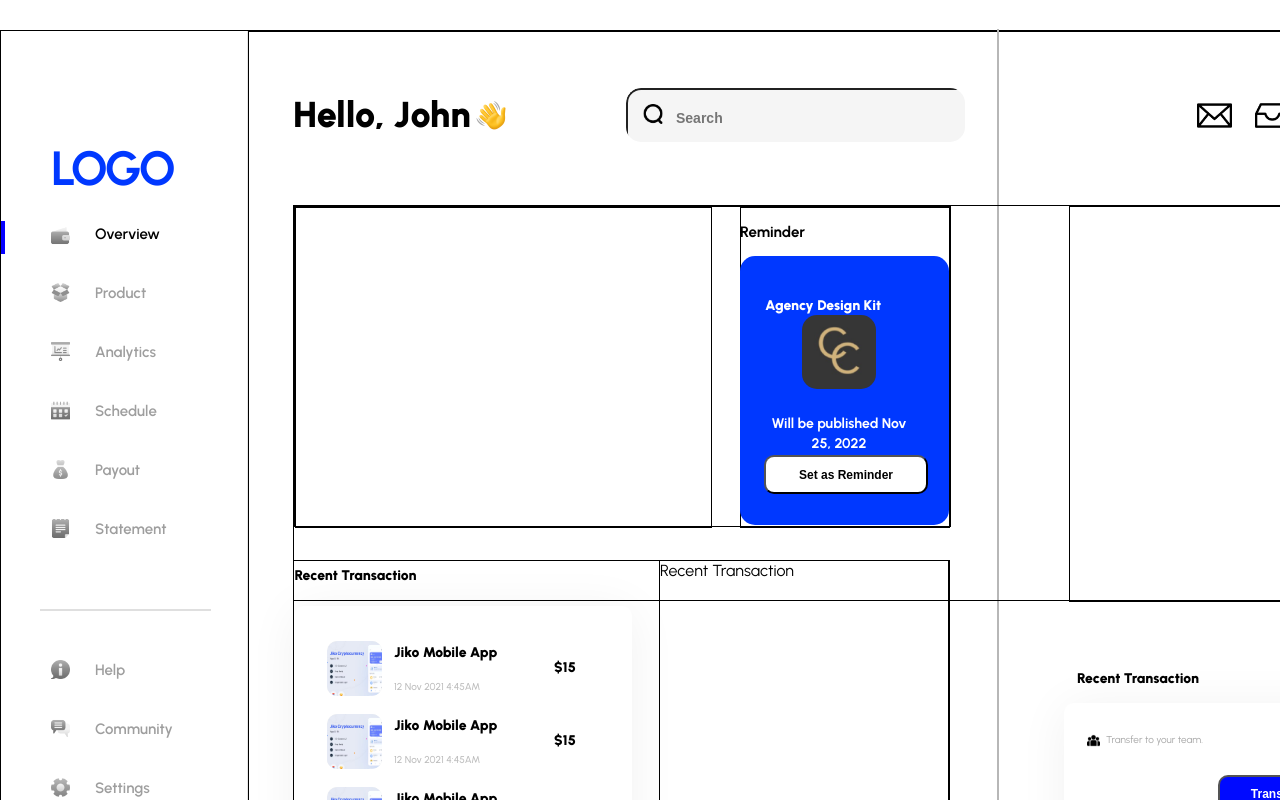
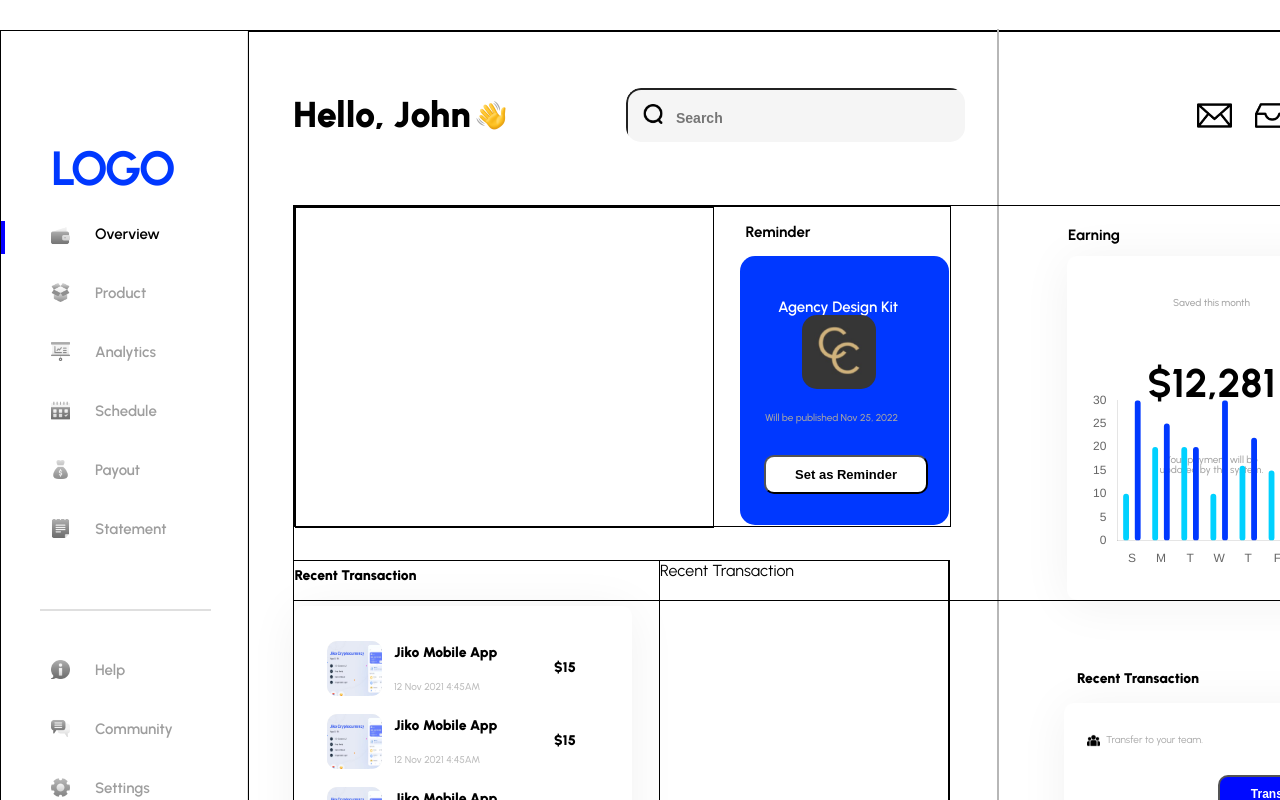
Before and after one commit to shivraj32644/Dashboard, a React (Create React App) app: page / in a window 1280 px wide. Shown: the top 800 px of the page. Built offline with nearby package versions, Linux system fonts and the light colour scheme; the HTML template or start-up script is replaced by a standard one.

Commit message:
barchart work completed

```diff
--- a/package.json
+++ b/package.json
@@ -9,8 +9,10 @@
     "@testing-library/jest-dom": "^5.16.5",
     "@testing-library/react": "^13.4.0",
     "@testing-library/user-event": "^13.5.0",
+    "chart.js": "^4.0.1",
     "framer-motion": "^7.6.19",
     "react": "^18.2.0",
+    "react-chartjs-2": "^5.0.1",
     "react-dom": "^18.2.0",
     "react-scripts": "5.0.1",
     "web-vitals": "^2.1.4"
--- /dev/null
+++ b/src/Components/BarChart.jsx
@@ -0,0 +1,72 @@
+import { CheckboxGroup } from "@chakra-ui/react";
+import React from "react";
+import { useState } from "react";
+import { Bar } from "react-chartjs-2";
+import { savedMoney } from "../Data.js";
+import { chart as ChartJS } from "chart.js/auto";
+
+export const BarChart = () => {
+  // console.log(savedMoney)
+  const [data, setData] = useState({
+    labels: savedMoney.map((e) => e.day),
+    datasets: [
+      {
+        type: "bar",
+        label: "Bar Dataset",
+        data: savedMoney.map((e) => e.saved),
+        backgroundColor: ["#00D1FF"],
+        height: "300px",
+        borderRadius: Number.MAX_VALUE,
+        borderSkipped: false,
+        width: "5px",
+        barPercentage: 0.5,
+
+      },
+
+      {
+        type: "bar",
+        label: "Line Dataset",
+
+        data: savedMoney.map((e) => e.expense),
+        backgroundColor: ["#0038FF"],
+        height: "300px",
+        borderRadius: Number.MAX_VALUE,
+        borderSkipped: false,
+        width: "5px",
+        barPercentage: 0.5,
+      },
+    ],
+  });
+
+  const opt = {
+    responsive: true,
+    maintainAspectRatio: false,
+    plugins: {
+      legend: {
+        display: false
+      }
+    },
+    scales: {
+      y: {
+        beginAtZero: true,
+        grid: {
+          drawOnChartArea: false,
+          display: false,
+          drawBorder: false,
+
+        }
+     },
+      x: {
+        grid: {
+          drawOnChartArea: false,
+          drawBorder: false,
+          display:false,
+          // drawTicks:false,
+        }
+      }
+    }
+
+  }
+
+  return <Bar data={data} options={opt} />;
+};
--- a/src/Components/ReminderBox.jsx
+++ b/src/Components/ReminderBox.jsx
@@ -1,18 +1,31 @@
-import React from 'react'
-import styles from '../Styles/reminder.module.css'
-import corpcare from '../Assets/corpcare.png'
+import React from "react";
+import styles from "../Styles/reminder.module.css";
+import corpcare from "../Assets/corpcare.png";
+import { useToast } from "@chakra-ui/react";
 export const ReminderBox = () => {
+  const toast = useToast();
+  const handleClick = () => {
+    toast({
+      title: `Reminder Added`,
+      status: "success",
+      isClosable: true,
+    });
+  };
   return (
-    <div className={styles.container} >
+    <div className={styles.container}>
       <p>Reminder</p>
 
-
-      <div className={styles.reminder} >
-        <p>Agency Design Kit</p>
+      <div className={styles.reminder}>
+        <p style={{ left: "38px" }}>Agency Design Kit</p>
         <img src={corpcare} alt="logo" />
-        <p className={styles.detail}>Will be published Nov 25, 2022</p>
-        <button>Set as Reminder</button>
+        <p
+          style={{ top: "147px", lineHeight: "141.5%" }}
+          className={styles.detail}
+        >
+          Will be published Nov 25, 2022
+        </p>
+        <button onClick={handleClick}>Set as Reminder</button>
       </div>
     </div>
-  )
-}
+  );
+};
--- a/src/Components/RightAnalyticalBox.jsx
+++ b/src/Components/RightAnalyticalBox.jsx
@@ -1,10 +1,22 @@
 import { Box } from '@chakra-ui/react'
 import React from 'react'
 import styles from '../Styles/rightAnalytical.module.css'
+import { BarChart } from './BarChart'
+
 export const RightAnalyticalBox = () => {
   return (
       <Box className={styles.container}>
-
+        <p>Earning</p>
+        <div className={styles.charBox}>
+            <div className={styles.priceDetail}>
+                <p>Saved this month</p>
+                <p>$12,281</p>
+                <p style={{width:"124px"}} > Your payment will be updated by the system.</p>
+            </div>
+            <div className={styles.barGraph}>
+                <BarChart />
+            </div>
+        </div>
       </Box>
   )
 }
--- /dev/null
+++ b/src/Data.js
@@ -0,0 +1,44 @@
+export const savedMoney = [
+    {
+        id: 1,
+        day: "S",
+        saved: 10,
+        expense:30
+    },
+    {
+        id: 2,
+        day: "M",
+        saved: 20,
+        expense:25
+    },
+    {
+        id: 3,
+        day: "T",
+        saved: 20,
+        expense:20
+    },
+    {
+        id: 4,
+        day: "W",
+        saved: 10,
+        expense:30
+    },
+    {
+        id: 5,
+        day: "T",
+        saved: 16,
+        expense:22
+    },
+    {
+        id: 6,
+        day: "F",
+        saved: 15,
+        expense:28
+    },
+    {
+        id: 7,
+        day: "S",
+        saved: 24,
+        expense:29
+    },
+]
--- a/src/Styles/reminder.module.css
+++ b/src/Styles/reminder.module.css
@@ -1,7 +1,8 @@
 .container {
-  border: 1px solid #000;
+  /* border: 1px solid #000; */
   width: 209px;
   height: 319px;
+  text-align: center;
 }
 
 .container > p {
@@ -11,7 +12,7 @@
   position: absolute;
   width: 118px;
   height: 30px;
-  left: 446px;
+  left: 425px;
   top: 5px;
 }
 .reminder {
@@ -24,46 +25,22 @@
   background: #0038ff;
   border-radius: 15px;
 }
-.reminder p:nth-child(1) {
+.reminder p {
   position: absolute;
   width: 148px;
   height: 33px;
   left: 25px;
   top: 20px;
-
-  font-family: "Urbanist";
   font-style: normal;
-  font-weight: 800;
-  font-size: 14px;
+  font-weight: 600;
+  font-size: 15px;
   line-height: 91.5%;
-  /* or 13px */
-
   display: flex;
   align-items: center;
   text-align: center;
-
   color: #ffffff;
 }
 
-.detail {
-  position: absolute;
-  width: 148px;
-  height: 33px;
-  left: 25px;
-  top: 147px;
-
-  font-family: "Urbanist";
-  font-style: normal;
-  font-weight: 700;
-  font-size: 14px;
-  line-height: 141.5%;
-
-  display: flex;
-  align-items: center;
-  text-align: center;
-
-  color: #ffffff;
-}
 
 .reminder img {
   position: absolute;
@@ -83,5 +60,5 @@
   border-radius: 10px;
   top: 199px;
   font-weight: 700;
-  font-size: 12px;
+  font-size: 13px;
 }
--- a/src/Styles/rightAnalytical.module.css
+++ b/src/Styles/rightAnalytical.module.css
@@ -1,5 +1,78 @@
 .container {
-  border: 1px solid #000;
   width: 289px;
   height: 394px;
 }
+.container > p {
+  position: absolute;
+  width: 118px;
+  height: 30px;
+  left: 774px;
+  top: 0px;
+  font-family: "Urbanist";
+  font-style: normal;
+  font-weight: 700;
+  font-size: 15px;
+  line-height: 91.5%;
+  display: flex;
+  align-items: center;
+
+  color: #000000;
+}
+.charBox {
+  position: absolute;
+  width: 289px;
+  height: 344px;
+  left: 773px;
+  top: 50px;
+  background: #ffffff;
+  box-shadow: 0px 4px 50px rgba(0, 0, 0, 0.06);
+  border-radius: 10px;
+}
+.priceDetail {
+  display: flex;
+  flex-direction: column;
+  align-items: center;
+  padding: 0px;
+  gap: 8px;
+  position: absolute;
+  width: 167px;
+  height: 91px;
+  left: 61px;
+  top: 32px;
+}
+
+.priceDetail > p:nth-child(1),
+p:nth-child(3) {
+  /* width: 124px; */
+  height: 10px;
+  font-style: normal;
+  font-weight: 500;
+  font-size: 10px;
+  line-height: 91.5%;
+  display: flex;
+  align-items: center;
+  text-align: center;
+  color: #a5a5a5;
+}
+.priceDetail > p:nth-child(2) {
+  /* width: 167px; */
+  height: 43px;
+  font-family: "Urbanist";
+  font-style: normal;
+  font-weight: 700;
+  font-size: 40px;
+  line-height: 91.5%;
+  display: flex;
+  align-items: center;
+  text-align: center;
+  color: #000000;
+}
+
+.barGraph {
+  /* border: 1px solid #000; */
+  position: absolute;
+  width: 231px;
+  height: 179px;
+  left: 23px;
+  top: 134px;
+}
```
Also changed, not shown: 1 other file (tests, documents, lock files or other folders).
